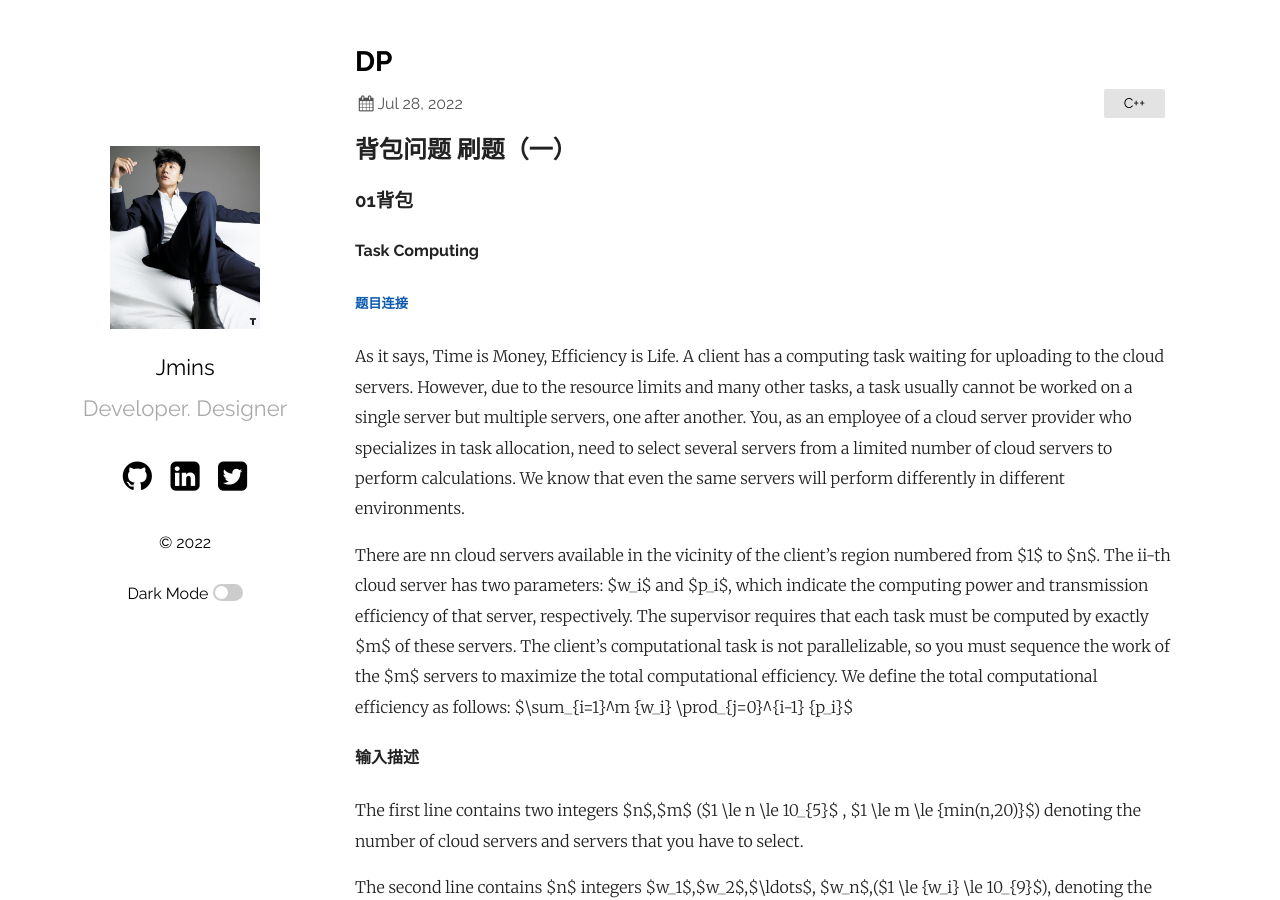
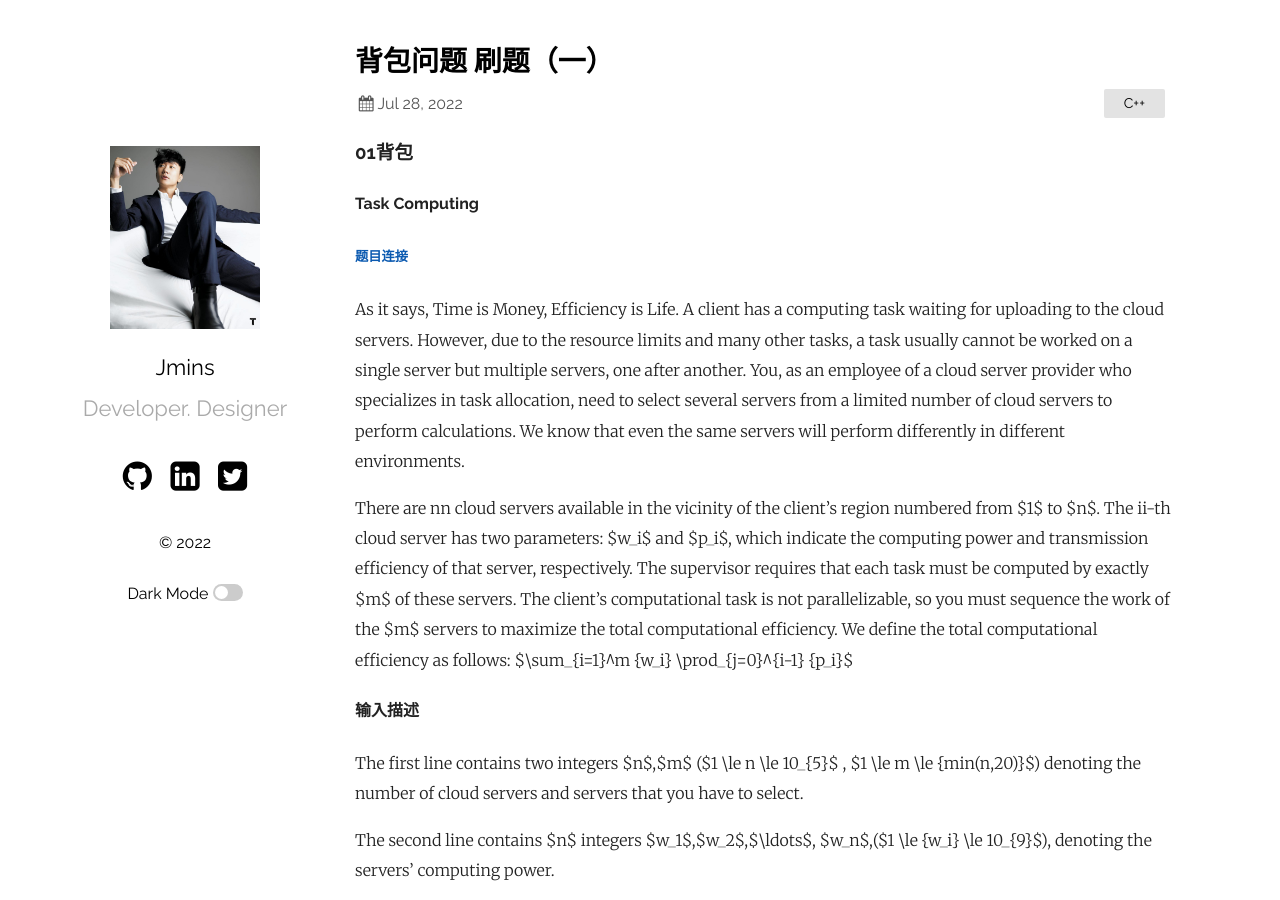
Before and after one commit to 0Jmins0/0Jmins0.github.io, a Jekyll site: the page built from _posts/2020-07-30-DP.md, in a window 1280 px wide and 900 px high. Built offline with Jekyll 4.4.1, drawn with Linux system fonts in a browser that asks for light colours.

Commit message:
Update 2020-07-30-DP.md

```diff
--- a/_posts/2020-07-30-DP.md
+++ b/_posts/2020-07-30-DP.md
@@ -1,10 +1,9 @@
 ---
 layout: post
-title:  "DP"
+title:  "背包问题 刷题（一）"
 date:   2022-07-28 09:03:36 +0530
 categories: C++
 ---
-## 背包问题 刷题（一）
 ### 01背包
 #### **Task Computing**
 ##### [题目连接](https://ac.nowcoder.com/acm/contest/33189/A)
```
